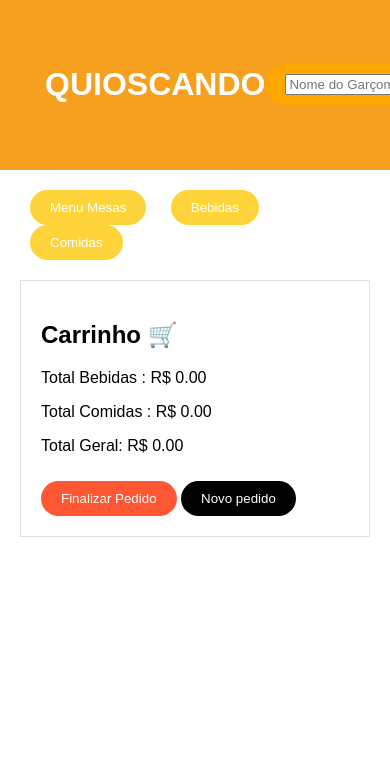
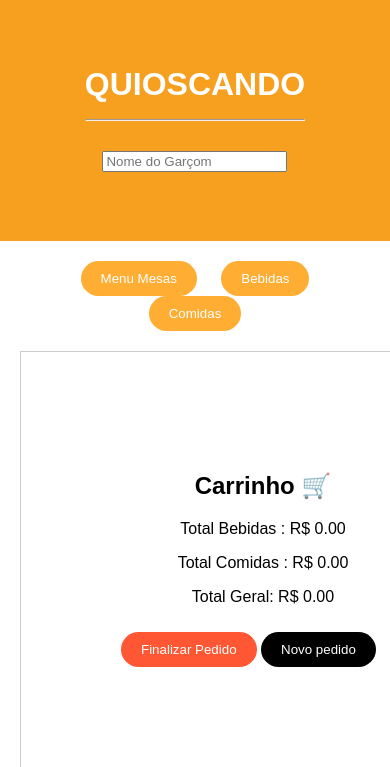
Before and after one commit to yasminluisa/quioscando, a plain HTML site: page index.html in a window 390 px wide. Shown: the top 767 px of the page. Drawn offline with Linux system fonts and the light colour scheme.

Commit message:
responsividade para o celular(tcc)

```diff
--- a/index.html
+++ b/index.html
@@ -8,9 +8,11 @@
 </head>
 <body>
     <header>
-        <h1>QUIOSCANDO</h1>
-        <button id="garçom"><input type="text" id="nome-garcom" placeholder="Nome do Garçom"></button>
+        <h1>QUIOSCANDO
+            <hr>
+         <input type="text" id="nome-garcom" placeholder="Nome do Garçom">
 
+        </h1>
     </header>
 
     <main>
@@ -33,6 +35,7 @@
                 <li class="mesa menu-item" onclick="selecionarMesa(6)">Mesa 6</li>
                 <hr>
 
+
             </ul>
 
             <ul id="menu-bebidas">
@@ -42,7 +45,6 @@
                 <li class="bebida menu-item" onclick="addItemToCart('Água', 2.00, 'bebida')">Água 💦- R$2.00</li>
                 <li class="bebida menu-item" onclick="addItemToCart('Cerveja Gelada', 7.00, 'bebida')">Cerveja Gelada 🍺- R$7.00</li>
                 <hr>
-
             </ul>
 
             <ul id="menu-comidas">
@@ -54,6 +56,7 @@
             </ul>
 
         </section>
+
 
         <section id="carrinho">
             <h2>Carrinho 🛒</h2>
--- a/style.css
+++ b/style.css
@@ -12,6 +12,8 @@ header {
     background-color: #F79F1F;
     padding: 45px;
     text-align: center;
+    align-items: center;
+    justify-content: center;
 
 }
 
@@ -71,21 +73,22 @@ h1 {
 }
 
 #menu button {
-    background-color: #FFD43B;
+    background-color:#FF5733;
     border: none;
     padding: 10px 20px;
     margin: 0 10px;
     cursor: pointer;
     border-radius: 130px;
-    ;
+
 }
 
 
 #carrinho {
     margin-top: 20px;
-    padding: 20px;
-    border: 1px solid #dee2e6;
+    padding: 100px;
+    border: 3,5px solid #dee2e6;
     background-color: #fff;
+    width: 284px;
 }
 
 #finalizar-pedido {
@@ -117,7 +120,7 @@ h1 {
     box-shadow: 0 0 10px rgba(0, 0, 0, 0.2);
 }
 #menu button {
-    background-color: #FFD43B;
+    background-color:#ffad33;
     color: #fff;
     border: none;
     padding: 10px 20px;
@@ -150,3 +153,11 @@ a{
 border-radius: 130px;
 background-color: rgb(255, 166, 0);
 }
+p,h2,li{
+    text-align: center;
+}
+#menu{
+    align-items: center;
+    justify-content: baseline;
+    text-align: center;
+}
```
Also changed, not shown: img/avatar.png (renamed from avatar.png), img/quiosque (1).png (renamed from quiosque (1).png), img/taina 5.jpeg (renamed from taina 5.jpeg), img/taina1.jpeg (renamed from taina1.jpeg), img/taina2.jpeg (renamed from taina2.jpeg), img/taina3.jpeg (renamed from taina3.jpeg), img/taina4.jpeg (renamed from taina4.jpeg), taina5.jpeg (deleted).
